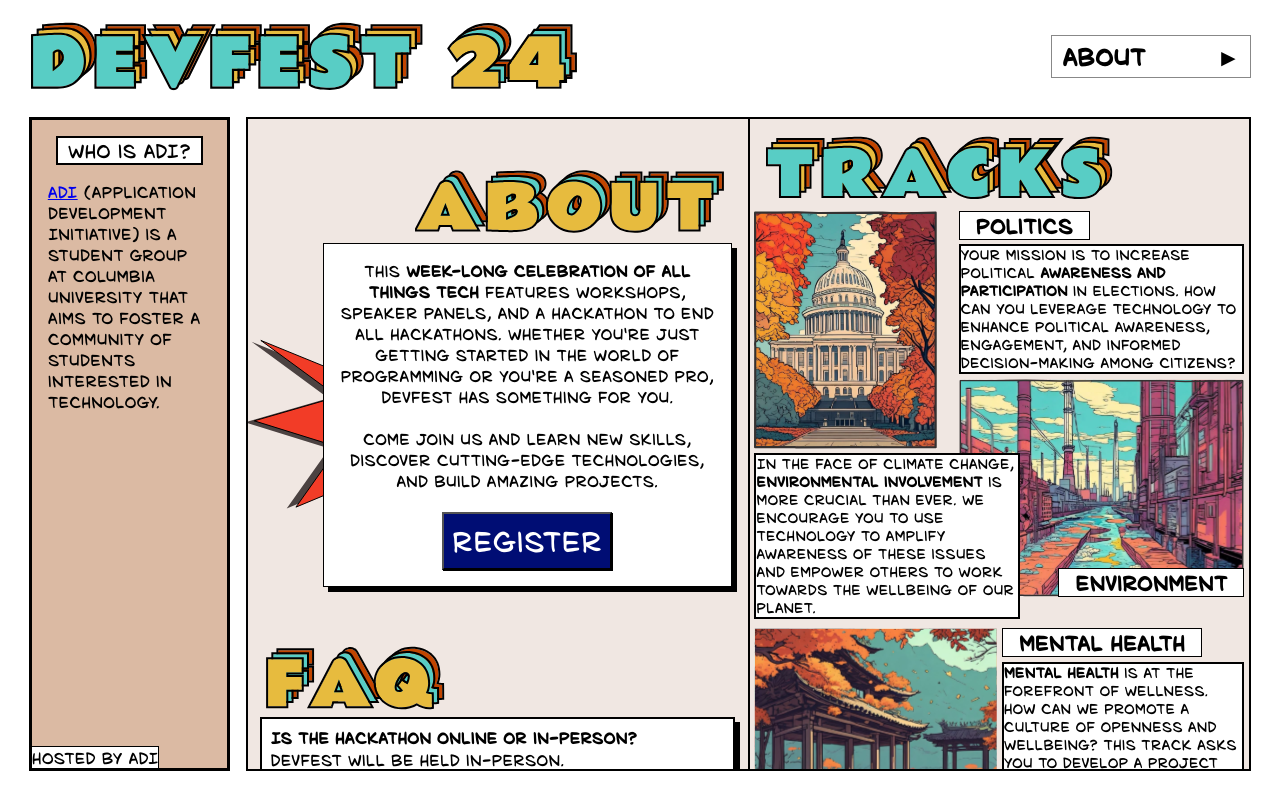
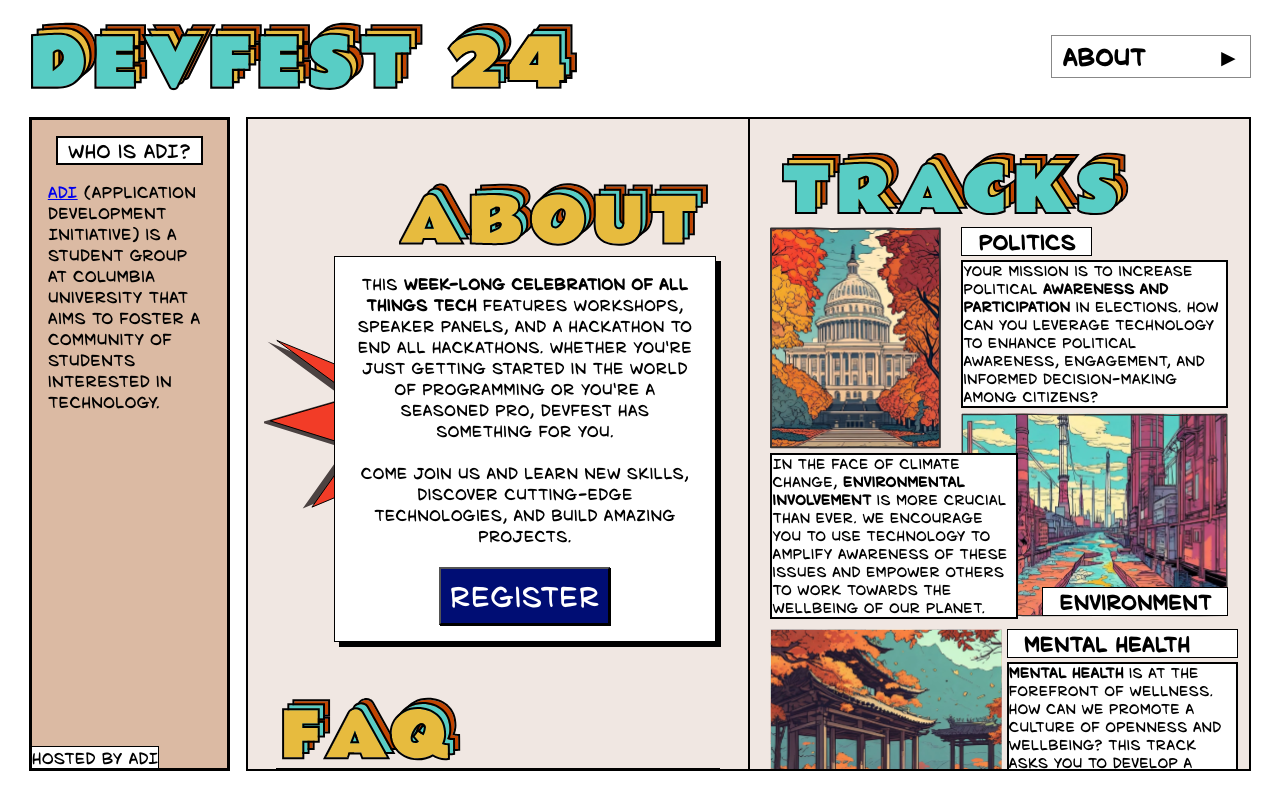
Before and after one commit to adicu/devfest-2024, a Next.js app: page / in a window 1280 px wide. Built offline with nearby package versions, Linux system fonts and the light colour scheme.

Commit message:
Aligned bottom textbox on tracks page

```diff
--- a/src/components/book-components/Page.jsx
+++ b/src/components/book-components/Page.jsx
@@ -8,6 +8,8 @@
     height: 100%;
     width: 100%;
     user-select: none;
+
+    padding: 1rem;
 
     overflow-y: scroll;
     overflow-x: hidden;
--- a/src/components/pages/home/HomePage.jsx
+++ b/src/components/pages/home/HomePage.jsx
@@ -101,6 +101,15 @@
     width: 95%;
     padding: 0.5rem;
 
+    /* height: 40%; */
+    /* overflow-y: scroll; */
+    /* overflow-x: hidden; */
+    /* scrollbar-width: none; */
+
+    /* ::-webkit-scrollbar { */
+    /* display: none; */
+    /* } */
+
     border: black solid 2px;
     box-shadow: 5px 5px black;
 
@@ -172,21 +181,64 @@
       <br />
       <FAQImage onDragStart={preventDragHandler} src="/images/titles/faq.svg" />
       <FAQDiv>
-        <Question> Is the hackathon online or in-person?</Question>
-        <Answer>DevFest will be held in-person.</Answer>
+        <Question>Is the hackathon online or in-person?</Question>
+        <Answer>
+          DevFest will be held in-person, on Columbia University’s campus.
+        </Answer>
         <Question>When is DevFest?</Question>
         <Answer>
-          DevFest runs from Jan [xx] – [xx], with the hackathon portion going
-          from Friday evening to Sunday morning of that week.
+          DevFest runs from January 29th to February 4th, with the hackathon
+          portion going from Saturday morning to Sunday morning of that week.
+          Workshops and talks will run in the evening during the week, in the
+          spirit of our weeklong development festival :)
         </Answer>
         <Question>Who is eligible to participate?</Question>
-        <Answer>DevFest is open to all Columbia affiliates.</Answer>
+        <Answer>DevFest is open to all college students.</Answer>
+        <Question>Is DevFest sponsoring travel?</Question>
+        <Answer>
+          No, unfortunately this year we will not be sponsoring travel.
+        </Answer>
+
         <Question>
           What are the hackathon tracks and what do they mean?
         </Question>
         <Answer>
           The tracks provide participants with specific topics or fields to
-          focus on while working on their projects.
+          focus on while working on their projects. Each track has specific
+          prizes attached.
+        </Answer>
+        <Question>
+          What are the hackathon tracks and what do they mean?
+        </Question>
+        <Answer>
+          The tracks provide participants with specific topics or fields to
+          focus on while working on their projects. Each track has specific
+          prizes attached.
+        </Answer>
+        <Question>Do I have to follow a specific track?</Question>
+        <Answer>
+          No, you are welcome to submit a general project that does not belong
+          to a specific track.
+        </Answer>
+
+        <Question>What is the team size limit?</Question>
+        <Answer>
+          Teams can be of 1-4 people. Individual participation is allowed.
+        </Answer>
+
+        <Question>
+          Will there be mentorship or support available during the hackathon?
+        </Question>
+        <Answer>
+          Yes, experienced students and industry professionals (ADI alumni!)
+          will be in-person and online during the hackathon.
+        </Answer>
+
+        <Question>What should I do if I have a question or concern?</Question>
+        <Answer>
+          If you have any questions or concerns, please don't hesitate to reach
+          out to us via email at devfestorganizers@googlegroups.com or via our
+          Discord server where you can ping any of the organizers.
         </Answer>
       </FAQDiv>
     </Container>
--- a/src/components/pages/tracks/TracksPage.jsx
+++ b/src/components/pages/tracks/TracksPage.jsx
@@ -1,4 +1,9 @@
 import styled from "@emotion/styled";
+
+const textSizeMobile = "0.7rem";
+const textSize = "0.9rem";
+const titleSizeMobile = "1.3rem";
+const titleSize = "1.3rem";
 
 const TracksPage = (props) => {
   const Container = styled.div`
@@ -27,12 +32,15 @@
     margin: 0.3rem;
   `;
   const Bottom = styled.div`
-    max-width: 100%;
+    /* max-width: 100%; */
+    width: 100%;
 
     /* background-color: red; */
 
     display: flex;
     flex-direction: row;
+    /* display: inline-block; */
+    /* position: relative; */
 
     margin-left: 0.3rem;
     margin-right: 0.3rem;
@@ -51,19 +59,57 @@
   const TextBox = styled.div`
     background-color: white;
 
+    /* height: 70%; */
+
     margin-bottom: 0.3rem;
     border: black solid 2px;
 
     p {
-      font-size: 0.9rem;
+      font-size: ${textSize};
     }
 
     @media (max-width: ${process.env.mobileWidth}) {
       p {
-        font-size: 0.7rem;
+        font-size: ${textSizeMobile};
       }
     }
   `;
+
+  const MentalHealthTextBox = styled.div`
+    background-color: white;
+
+    height: 100%;
+
+    margin-bottom: 0.3rem;
+    border: black solid 2px;
+
+    p {
+      font-size: ${textSize};
+    }
+
+    @media (max-width: ${process.env.mobileWidth}) {
+      p {
+        font-size: ${textSizeMobile};
+      }
+    }
+  `;
+
+  // const MobileTextBox = styled.div`
+  //   background-color: white;
+
+  //   margin-bottom: 0.3rem;
+  //   border: black solid 2px;
+
+  //   p {
+  //     font-size: ${textSize};
+  //   }
+
+  //   @media (max-width: ${process.env.mobileWidth}) {
+  //     p {
+  //       font-size: ${textSizeMobile};
+  //     }
+  //   }
+  // `;
 
   const TextBoxEnvironment = styled.div`
     width: 130%;
@@ -74,12 +120,12 @@
     border: black solid 2px;
 
     p {
-      font-size: 0.9rem;
+      font-size: ${textSize};
     }
 
     @media (max-width: ${process.env.mobileWidth}) {
       p {
-        font-size: 0.7rem;
+        font-size: ${textSizeMobile};
       }
     }
   `;
@@ -91,7 +137,7 @@
     p {
       background-color: white;
       border: black solid 1px;
-      font-size: 1.3rem;
+      font-size: ${titleSize};
       font-weight: bold;
       padding-left: 1rem;
       padding-right: 1rem;
@@ -115,7 +161,7 @@
     p {
       background-color: white;
       border: black solid 1px;
-      font-size: 1.3rem;
+      font-size: ${titleSize};
       font-weight: bold;
       padding-left: 1rem;
       padding-right: 1rem;
@@ -128,15 +174,28 @@
 
   const MentalHealthImageDiv = styled.div`
     flex: 3;
+    height: 100%;
+    /* width: 50%; */
+    /* background-color: purple; */
+    /* display: inline-block; */
+    /* padding-left: 0.3rem; */
   `;
 
   const MentalHealthImage = styled.img`
     width: 100%;
+    /* height: 100%; */
   `;
 
   const MentalHealthText = styled.div`
     flex: 3;
     margin-left: 0.3rem;
+    /* height: 100%; */
+    /* display: inline-block; */
+    display: flex;
+    flex-direction: column;
+    /* width: 50%; */
+    /* height: 100%; */
+    /* background-color: yellow; */
   `;
 
   const PoliticsImage = styled.img`
@@ -205,19 +264,18 @@
             src="/images/tracks/mental_health_image.svg"
           />
         </MentalHealthImageDiv>
-
         <MentalHealthText>
           <TitleBox>
             <p>Mental Health</p>
           </TitleBox>
-          <TextBox>
+          <MentalHealthTextBox>
             <p>
               <strong>Mental health</strong> is at the forefront of wellNESS.
               How can we promote a culture of openness and wellbeing? This track
               asks you to develop a project that addresses challenges in mental
               health or posits innovative ways to bring awareness to this topic.
             </p>
-          </TextBox>
+          </MentalHealthTextBox>
         </MentalHealthText>
       </Bottom>
     </Container>
```
